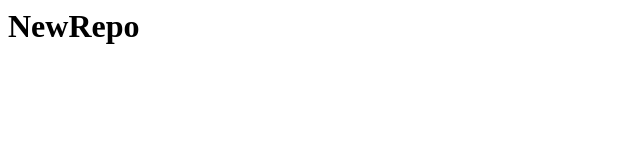
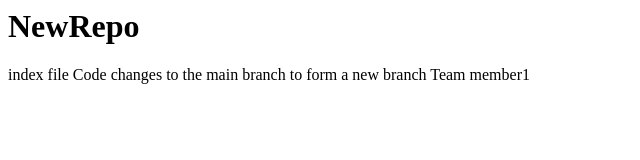
Before and after one commit to Likhithashree-MK3/NewRepo, a plain HTML site: page index.html in a window 1280 px wide. Shown: the whole page, without its empty margins (0-640 px from the left). Drawn offline with Linux system fonts and the light colour scheme.

Commit message:
Update index.html

```diff
--- a/index.html
+++ b/index.html
@@ -6,5 +6,6 @@
 </head>
 <body>
     <h1>NewRepo</h1>
+    <p>index file Code changes to the main branch to form a new branch Team member1</p>
 </body>
 </html>
```
